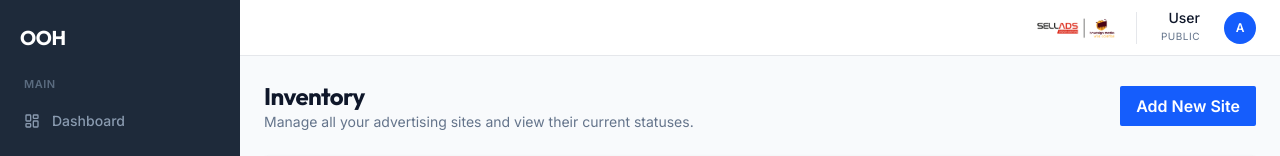
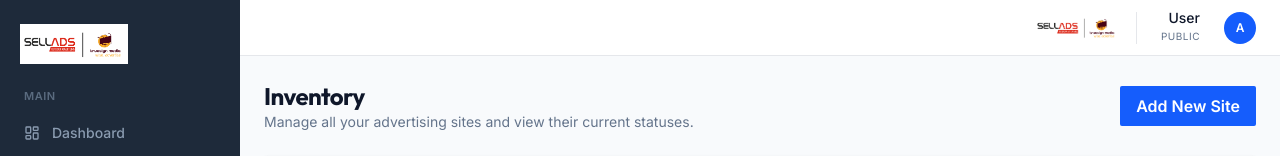
Before and after one commit to 9125aditya/Hording-dashboard, a Next.js app: page /inventory in a window 1280 px wide. Shown: the top 156 px of the page. Built offline with nearby package versions, Linux system fonts and the light colour scheme; no server answers; the database is empty.

Commit message:
style: replace OOH text with logo in sidebar

```diff
--- a/src/app/(admin)/layout.tsx
+++ b/src/app/(admin)/layout.tsx
@@ -27,8 +27,8 @@ export default async function AdminLayout({ children }: { children: React.ReactN
       {/* Dark Sidebar */}
       <aside className="w-60 hidden md:flex flex-col" style={{ backgroundColor: '#1e2a3a' }}>
         <div className="px-5 py-6">
-          <Link href="/dashboard" className="font-heading font-bold text-xl tracking-tight text-white">
-            OOH
+          <Link href="/dashboard" className="flex items-center">
+            <img src="/logo.png" alt="Logo" className="h-10 w-auto object-contain" />
           </Link>
         </div>
 
--- a/src/frontend/components/AdminMobileMenu.tsx
+++ b/src/frontend/components/AdminMobileMenu.tsx
@@ -36,8 +36,8 @@ export default function AdminMobileMenu({ isSuperAdmin = false }: { isSuperAdmin
             style={{ backgroundColor: '#1e2a3a' }}
           >
             <div className="px-5 py-6 flex items-center justify-between">
-              <Link href="/dashboard" onClick={() => setIsOpen(false)} className="font-heading font-bold text-xl tracking-tight text-white">
-                OOH
+              <Link href="/dashboard" onClick={() => setIsOpen(false)} className="flex items-center">
+                <img src="/logo.png" alt="Logo" className="h-10 w-auto object-contain" />
               </Link>
               <button onClick={() => setIsOpen(false)} className="p-1.5 rounded text-gray-400 hover:text-white">
                 <X className="h-5 w-5" />
```
